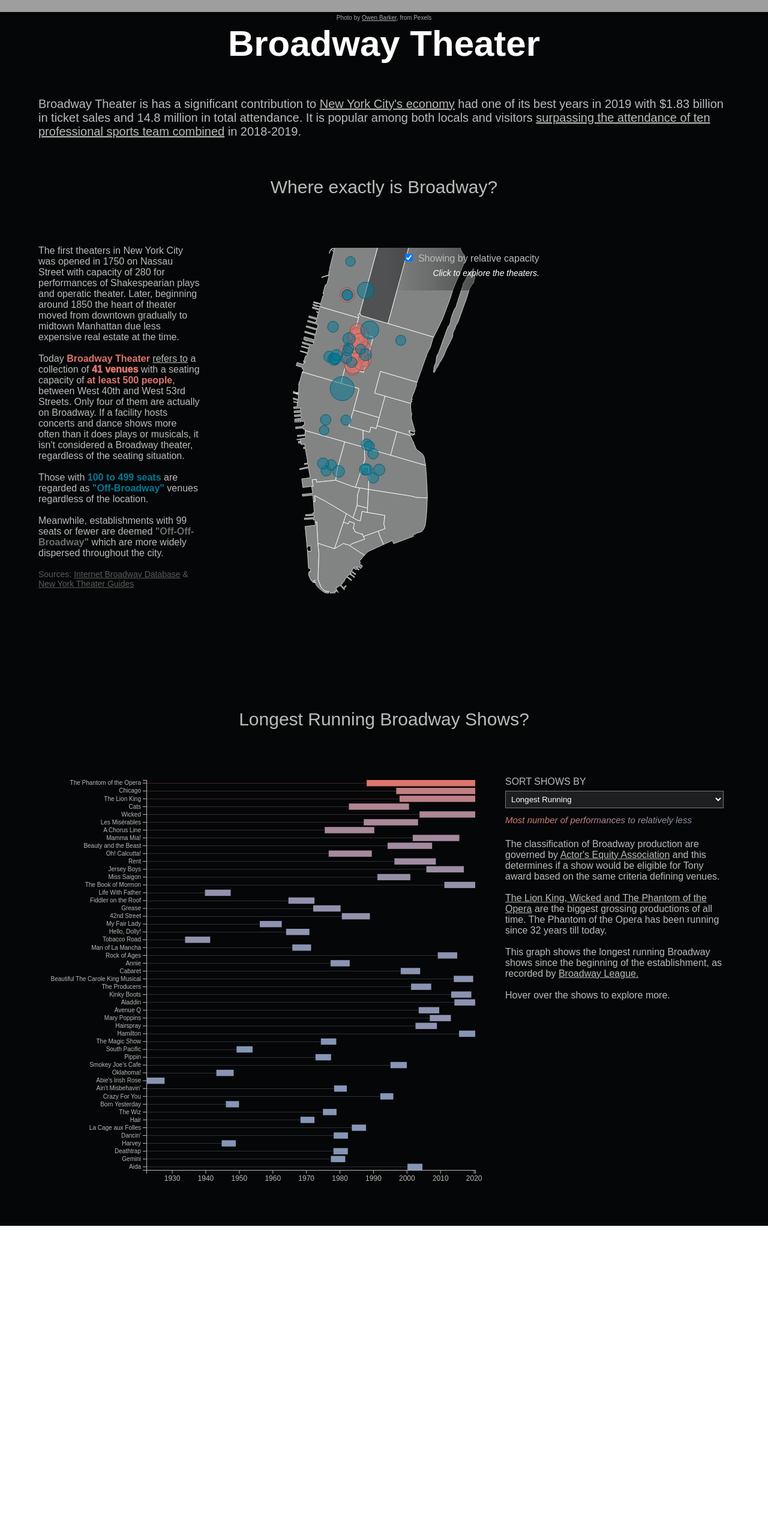
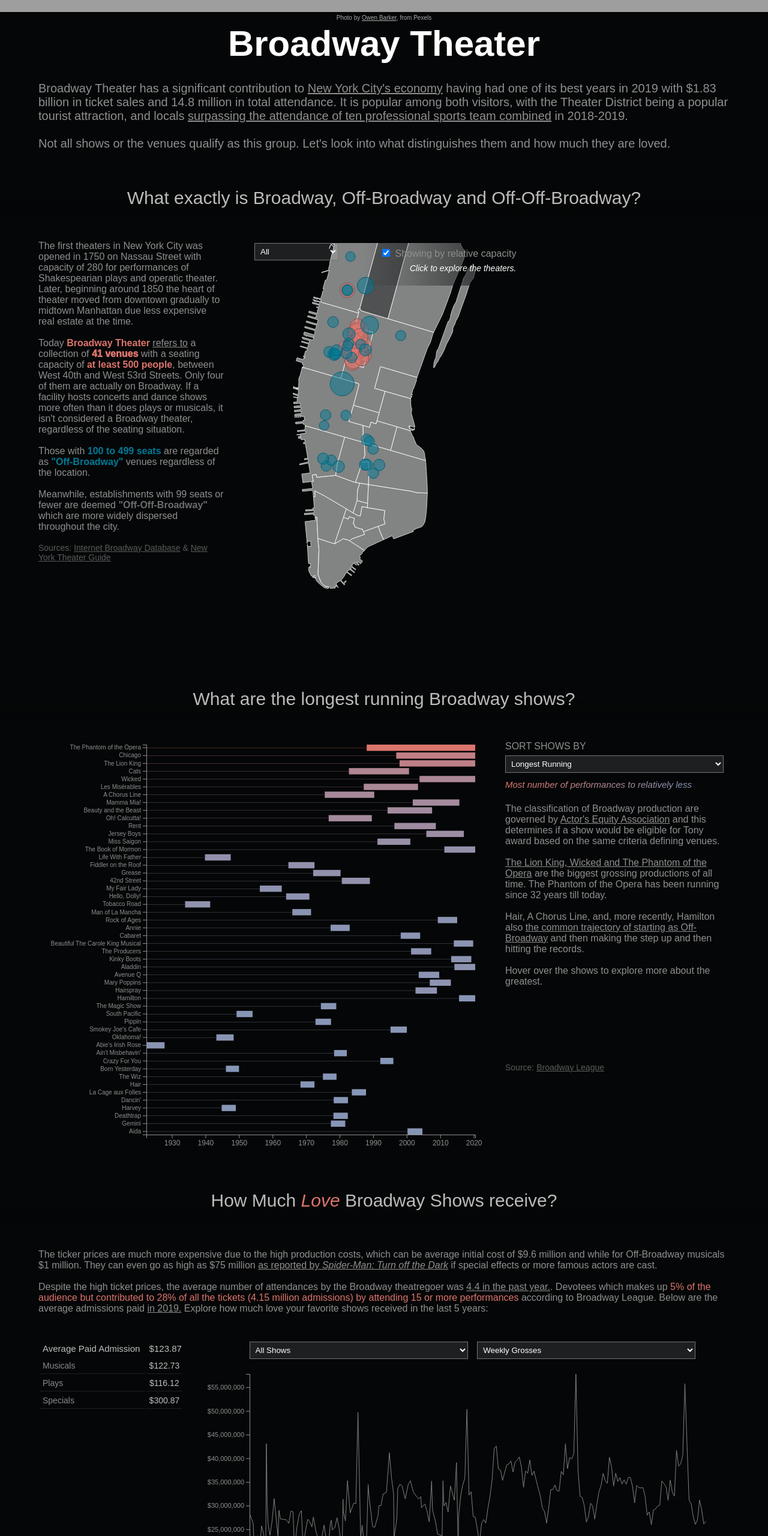
Before and after one commit to beyenidogan/InteractiveDataVis-Portfolio, a plain HTML site: page Narrative-Broadway/index.html in a window 1280 px wide. Shown: the part 940-3500 px from the top of the page at 60% size. Before the commit the page ends 2983 px from the top, so only its background shows below. Drawn offline with Linux system fonts and the light colour scheme; grey boxes are pictures that could not be loaded.

Commit message:
Fixed Part 3

```diff
--- a/Narrative-Broadway/details.js
+++ b/Narrative-Broadway/details.js
@@ -2,9 +2,9 @@ export function Details() {
   /**
   * CONSTANTS AND GLOBALS
   * */
-  const margin = { top: 70, bottom: 50, left: 70, right: 40 };
+  const margin = { top: 20, bottom: 50, left: 70, right: 40 };
   let svg,nest,xScale2,yScale2,xAxis2,xAxis3,yAxis2,filteredData,formatNumber;
-  const width = window.innerWidth * 0.6,
+  const width = window.innerWidth * 0.68,
   height = window.innerHeight * 0.5,
   paddingInner = 0.1,duration = 1000
   /**
@@ -165,6 +165,7 @@ d3.csv("./data/BroadwayWeeklyStats.csv", d3.autoType)
         )
 
       line.transition()
+      .duration(duration)
             .attr("opacity", 1)
             .attr("stroke", "grey")
             .attr("fill","none")
@@ -191,10 +192,10 @@ d3.csv("./data/BroadwayWeeklyStats.csv", d3.autoType)
             )
             .attr("stroke", "grey")
             .attr("fill","white")
-            .attr("opacity", 0.05)
+            .attr("opacity", 0)
             .attr("r",3)
 
-    d3.select("#tooltip3").classed("hidden", false);
+    d3.select("#tooltip3").remove()
 
 
     hiddendots
@@ -208,7 +209,7 @@ d3.csv("./data/BroadwayWeeklyStats.csv", d3.autoType)
       d3.select("#tooltipheader3")
           .text(d.Show)
       d3.select("#weekendattr")
-          .text("WeekEnding")
+          .text("WeekEnding: ")
       d3.select("#weekending")
           .text(d3.timeFormat("%B %d, %Y")(d.WeekEnd))
       d3.select("#selectedMetric")
@@ -223,6 +224,7 @@ d3.csv("./data/BroadwayWeeklyStats.csv", d3.autoType)
       })
     .on("mouseleave", function(d) {
       d3.select("#tooltip3").classed("hidden", true);
+      d3.select("#tooltip3").remove()
       })
 
   }
--- a/Narrative-Broadway/index.html
+++ b/Narrative-Broadway/index.html
@@ -18,8 +18,13 @@
                 <div id="intro-title">
                     Broadway Theater
                 </div>
-                <div id="intro-content" class="content">Broadway Theater is has a significant contribution to <a href="https://www.labor.ny.gov/stats/PDFs/Broadway-Theaters-An-Economic-Engine-for-New-York.pdf" target="_new">New York City's economy</a> had one of its best years
-                    in 2019 with $1.83 billion in ticket sales and 14.8 million in total attendance. It is popular among both locals and visitors <a href="https://www.broadwayleague.com/static/user/admin/media/facts_broadway_2018-2019_v2020-06-02.pdf" target="_new">surpassing the attendance of ten professional sports team combined</a> in 2018-2019.
+                <div id="intro-content" class="content">Broadway Theater has a significant contribution to <a href="https://www.labor.ny.gov/stats/PDFs/Broadway-Theaters-An-Economic-Engine-for-New-York.pdf" target="_new">New York City's economy</a> having had one of its best years
+                    in 2019 with $1.83 billion in ticket sales and 14.8 million in total attendance. It is popular among both visitors, with the Theater District being a popular tourist attraction, and locals <a href="https://www.broadwayleague.com/static/user/admin/media/facts_broadway_2018-2019_v2020-06-02.pdf" target="_new">surpassing the attendance of ten professional sports team combined</a> in 2018-2019.
+                    <br>
+                    <br>
+                    Not all shows or the venues qualify as this group. Let's look into what distinguishes them and how much they are loved.
+                    <br>
+                    <br>
                 </div>
             </div>
         </section>
@@ -29,7 +34,7 @@
             <div>
                 <section id="part1" class="section">
                     <div id="part1-title" class="section-title">
-                            Where exactly is Broadway?
+                            What exactly is Broadway, Off-Broadway and Off-Off-Broadway?
                     </div>
                     <div id="part1-content" class="content">
                         <div id="part1-text">
@@ -48,16 +53,16 @@
                             <br>
                             <br>
                             <p class=attribute-name>Sources: <a href= "https://www.ibdb.com/theatres"target="_new">Internet Broadway Database</a> &
-                                <a href= "https://www.newyorktheatreguide.com/theatres/off-broadway"target="_new">New York Theater Guides</a></p>
+                                <a href= "https://www.newyorktheatreguide.com/theatres/off-broadway"target="_new">New York Theater Guide</a></p>
 
                             <br>
                         </div>
                         <div id="part1-map" >
-<!--                             <div id="part1-theaterselector" >
+                            <div id="part1-theaterselector" >
                                 <div>
                                     <select id="theaterdropdown" name="theaterdropdown"></select>
                                 </div>
-                            </div> -->
+                            </div>
                             <div id="change-radius">
                                 <input checked type="checkbox" id="radius-checker" name="radius-checker">
                                 <label for="radius-checker" style="font-size: 16px;" >Showing by relative capacity</label>
@@ -82,7 +87,7 @@
 
                 <section id="part2" class="section">
                     <div id="part2-title" class="section-title">
-                            Longest Running Broadway Shows?
+                            What are the longest running Broadway shows?
                     </div>
                     <div id="part2-content" class="content">
                         <div id="part2-timeline" >
@@ -119,34 +124,64 @@
                                <a href="https://variety.com/2014/legit/news/broadways-lion-king-box-office-top-title-1201310676/" target="_new" >The Lion King, Wicked and The Phantom of the Opera</a> are the biggest grossing productions of all time. The Phantom of the Opera has been running since 32 years till today.
                                <br>
                                <br>
-                               This graph shows the longest running Broadway shows since the beginning of the establishment, as recorded by <a href="https://www.broadwayleague.com/static/user/admin/media/longest_running_shows_v2020-06-02.pdf" target="_new"> Broadway League.</a>
+                                Hair, A Chorus Line, and, more recently, Hamilton also <a href="https://www.mentalfloss.com/article/81299/whats-difference-between-broadway-and-broadway-showshare target="_new">the common trajectory of starting as Off-Broadway</a> and then making the step up and then hitting the records.
                                <br>
                                <br>
-                               Hover over the shows to explore more.
+                               Hover over the shows to explore more about the greatest.
+                               <br>
+                               <br>
+                               <br>
+                               <br>
+                               <br>
+                               <br>
+                               <br>
+                               <br>
+                               <p class=attribute-name>Source: <a href= "https://www.broadwayleague.com/research/statistics-broadway-nyc/" target="_new">Broadway League</a>
                             </div>
                         </div>
                     </div>
                 </section>
 
-<!--                 <section id="part3" class="section">
+                 <section id="part3" class="section">
                     <div id="part3-title" class="section-title">
-                            How Much?
+                            How Much <span style="color:#DC756D"><i>Love</i></span> Broadway Shows receive?
                     </div>
-                    <div id="part3-text">
-                        Eros donec ac odio tempor orci. Pellentesque habitant morbi tristique senectus.
-                        Gravida quis blandit turpis cursus in hac habitasse platea. Diam in arcu cursus euismod.
-                        Dolor magna eget est lorem. Eleifend mi in nulla posuere sollicitudin aliquam.
+                    <div class="content" id="part3-text">
+
+                        The ticker prices are much more expensive due to the high production costs, which can be average initial cost of $9.6 million and while for Off-Broadway musicals $1 million. They can even go as high as $75 million
+                        <a href= "https://newmusicaltheatre.com/blogs/green-room/broadway-budgets-101-breaking-down-the-production-budget-1"target="_new" > as reported by <i>Spider-Man: Turn off the Dark</i></a> if special effects or more famous actors are cast.
+                        <br>
+                        <br>
+                        Despite the high ticket prices, the average number of attendances by the Broadway theatregoer was <a href="https://www.broadwayleague.com/research/research-reports/" target="_new">4.4 in the past year.</a>. Devotees which makes up <span style="color:#DC756D">5% of the audience but contributed to 28% of all the tickets (4.15 million admissions) by attending 15 or more performances</span> according to Broadway League.
+                        Below are the average admissions paid <a href= https://www.broadwayleague.com/research/statistics-broadway-nyc target="_new">in 2019.</a>
+                        Explore how much love your favorite shows received in the last 5 years:
                     </div>
                     <div id="part3-content" class="content">
-
                             <div id="part3-text-column">
-                                Quis hendrerit dolor magna eget. Etiam dignissim diam quis enim lobortis scelerisque.
-                                Adipiscing diam donec adipiscing tristique.
-                                Nulla aliquet porttitor lacus luctus accumsan tortor posuere ac ut.
-                                Senectus et netus et malesuada fames. Odio pellentesque diam volutpat commodo sed.
-                                Eros donec ac odio tempor orci. Pellentesque habitant morbi tristique senectus.
-                                Gravida quis blandit turpis cursus in hac habitasse platea. Diam in arcu cursus euismod.
-                                Dolor magna eget est lorem. Eleifend mi in nulla posuere sollicitudin aliquam.
+                                <table class="table" style="width:100%">
+                                    <thead>
+                                         <tr>
+                                            <th>Average Paid Admission</th>
+                                            <th>$123.87</th>
+                                        </tr>
+                                    </thead>
+                                    <tbody>
+                                        <tr>
+                                            <td>Musicals</td>
+                                            <td>$122.73 </td>
+                                        </tr>
+                                        <tr>
+                                            <td>Plays</td>
+                                            <td>$116.12 </td>
+                                        </tr>
+                                        <tr>
+                                            <td>Specials</td>
+                                            <td>$300.87</td>
+                                        </tr>
+                                    </tbody>
+                                </table>
+                                <br>
+                                <br>
                             </div>
                             <div id="part3-details" >
                                 <div class="filter-container" id="filter-container">
@@ -162,14 +197,10 @@
                                         <p><span id="PlayedAt"class="attribute-name"></span> <span id="TheaterName"></span></p>
                                     </div>
                                 </div>
+                               <p class=attribute-name>Source: <a href= "https://www.broadwayleague.com/research/grosses-broadway-nyc/"target="_new">Broadway League</a>
                             </div>
-
                     </div>
-
-
-
-                    </div>
-                </section> -->
+                </section>
 
 
 
--- a/Narrative-Broadway/main.js
+++ b/Narrative-Broadway/main.js
@@ -2,9 +2,9 @@
 /* import { Stage } from "./stage.js" */
 import { Map } from "./map.js"
 import { Timeline } from "./timeline.js"
-//import { Details } from "./details.js"
+import { Details } from "./details.js"
 
 /* Stage(); */
 Map();
 Timeline();
-//Details();
+Details();
--- a/Narrative-Broadway/map.js
+++ b/Narrative-Broadway/map.js
@@ -14,8 +14,7 @@ export function Map() {
     geojson: null,
     theaters: null,
     radiuschecker:true,
-    showtheaters:"All",
-    selectedtheater:"All"
+    showtheaters:"All"
   };
 
   /**
@@ -40,23 +39,23 @@ export function Map() {
     projection = d3.geoAlbersUsa().fitSize([width, height], state.geojson);
     path = d3.geoPath().projection(projection);
 
-/*
+
  //Dropdown interaction defined
-  const selectSorter = d3.select("#theaterdropdown")
+  const selectFilter = d3.select("#theaterdropdown")
     .on("change", function() {
-      state.showtheaters=this.value
+      state.showtheaters=this.value;
       console.log("new selected entity is", state.showtheaters);
       draw();
     });
 
 
 //Populate dropdown options
-  selectSorter
+  selectFilter
       .selectAll("option")
       .data(["All","Broadway","Off-Broadway"])
       .join("option")
       .attr("value", d => d)
-      .text(d => d); */
+      .text(d => d);
 
 
   //Create svg
@@ -65,7 +64,7 @@ export function Map() {
       .append("svg")
       .attr("width", width)
       .attr("height", height)
-/*        .call(d3.zoom()
+/*       .call(d3.zoom()
           .on("zoom",
             function () {
             svg.attr("transform", d3.event.transform)
@@ -120,18 +119,18 @@ export function Map() {
    * */
   function draw() {
 
-/*     theatersdata=state.theaters
+    theatersdata=state.theaters
 
     console.log("state.selectedshow",state.showtheaters)
 
     if (state.showtheaters === "Broadway") {
-      filteredData = theatersdata.filter(d => d.Show === "Broadway")
+      filteredData = theatersdata.filter(d => d.Type === "Broadway")
     }
     else if (state.showtheaters === "Off-Broadway"){
-      filteredData = theatersdata.filter(d => d.Show === "Off-Broadway")
+      filteredData = theatersdata.filter(d => d.Type === "Off-Broadway")
     } else filteredData = theatersdata ;
 
-    console.log("filtereddata",filteredData) */
+    console.log("filtereddata",filteredData)
 
     let rScale=d3.scaleSqrt()
       .domain(d3.extent(state.theaters, d => d.Capacity))
@@ -143,7 +142,7 @@ export function Map() {
 
     let dots=maparea
       .selectAll(".dot")
-      .data(state.theaters,d=>`${d.No}_${d.Name}`)
+      .data(filteredData,d=>`${d.No}_${d.Name}`)
       .join(
         enter =>
           enter
@@ -164,7 +163,7 @@ export function Map() {
         return `translate(${x}, ${y})`;
       })
       .transition()
-      .duration(duration)
+      .duration(duration/2)
       .attr ("r", d => state.radiuschecker==true? rScale(d.Capacity):5)
 
 
--- a/Narrative-Broadway/style.css
+++ b/Narrative-Broadway/style.css
@@ -76,12 +76,15 @@ a:hover {
     background-color: #050607;
     padding: 1% 0% 2% 0%;
 }
+#intro-content {
+    color:rgb(143, 143, 143);
+}
 
 .content{
     text-align: left;
     font-size: 20px;
-    padding: 3% 5%;
-    color:#bbb;
+    padding: 1% 5% 1% 5% ;
+    color:rgb(143, 143, 143);
 
 }
 #content-wrapper {
@@ -101,9 +104,9 @@ background-image: linear-gradient(to top, #1E3542,rgba(0,0,0,1));
 /*     background-color: #050607; */
     background: linear-gradient(to bottom,#050607 0%,#050607  50% ,rgba(5, 6, 7, 0.1) 100%);
  /*    border-bottom: 2px solid lightgrey; */
-    font-family: 'Ebrima', sans-serif;
+    font-family: 'Montserrat', 'Visby',sans-serif;
     font-size: 30px;
-    font-weight: 11000;
+    font-weight: "bold";
     margin: 0%;
 }
 
@@ -128,10 +131,9 @@ background-image: linear-gradient(to top, #1E3542,rgba(0,0,0,1));
 .part1 {
     background-image: linear-gradient(to right, rgba(0,0,0,0.1),rgba(0,0,0,0));
     opacity: 1;
-    color: white;
 }
 #part1-map{
-    padding:0px 50px;
+    padding:0px 10px;
 }
 #part1-content{
     display: grid;
@@ -199,12 +201,26 @@ button {
     background-color: rgba(256,256,256,0.2);
     color: white;
   }
+
+  #theaterdropdown{
+    clear:both;
+    float:right;
+    position:absolute;
+    z-index:100;
+    width:140px;
+    background-color: rgba(256,256,256,0.1);
+    padding: 5px;
+    margin: 20px 40px;
+    color: white;
+    outline-color: white;
+    }
+
   #change-radius {
     clear:both;
     float:right;
     width:220px;
     position:absolute;
-    right:29%;
+    right:32%;
     z-index:7;
     width:250px;
     padding: 25px 10px 15px 5px;
@@ -214,8 +230,6 @@ button {
 }
 #radius-checker{
     font-size:15px;
-
-
 }
 
   /* Section 2 Styles */
@@ -237,17 +251,6 @@ button {
     padding: 10px 10px;
 }
 
-#theaterdropdown{
-    clear:both;
-    float:right;
-    position:absolute;
-    z-index:100;
-    width:180px;
-    background-color: rgba(256,256,256,0.1);
-    height:20px;
-    padding: 5px;
-    margin: 20px 0px 0px 0px;
-}
 
 
 
@@ -344,7 +347,7 @@ label {
 
 
 #part3-text{
-        padding:5%;
+        padding:3% 5% 1% 5% ;
         font-size:16px;
     }
 
@@ -356,9 +359,49 @@ label {
     }
 #part3-details {
     position:relative;
+}
 
+table{
+    width:100%;
+    table-layout: fixed;
+}
+.tbl-header{
+background-color: rgba(255,255,255,0.3);
+}
+.tbl-content{
+    height:300px;
+    overflow-x:auto;
+    margin-top: 0px;
+    border: 1px solid rgba(255,255,255,0.3);
+}
+th{
+    padding: 5px 5px;
+    text-align: left;
+    font-weight: 500;
+    font-size: 15px;
+    color: rgb(190, 190, 190);
+}
+thead>tr>:nth-child(2) {
+    color:rgb(190, 190, 190);
+    width:50px;
+    text-align:right;
+}
+td{
+    padding: 5px;
+    text-align: left;
+    vertical-align:middle;
+    font-weight: 300;
+    font-size: 14px;
+    color: rgb(139, 139, 139);
+    border-bottom: solid 1px rgba(255,255,255,0.1);
+}
 
+tbody>tr>:nth-child(2) {
+    color:rgb(190, 190, 190);
+    width:200px;
+    text-align:right;
 }
+
 .filter-container {
     position: sticky;
     margin-block-start: 1em;
```
Also changed, not shown: 1 other file.
